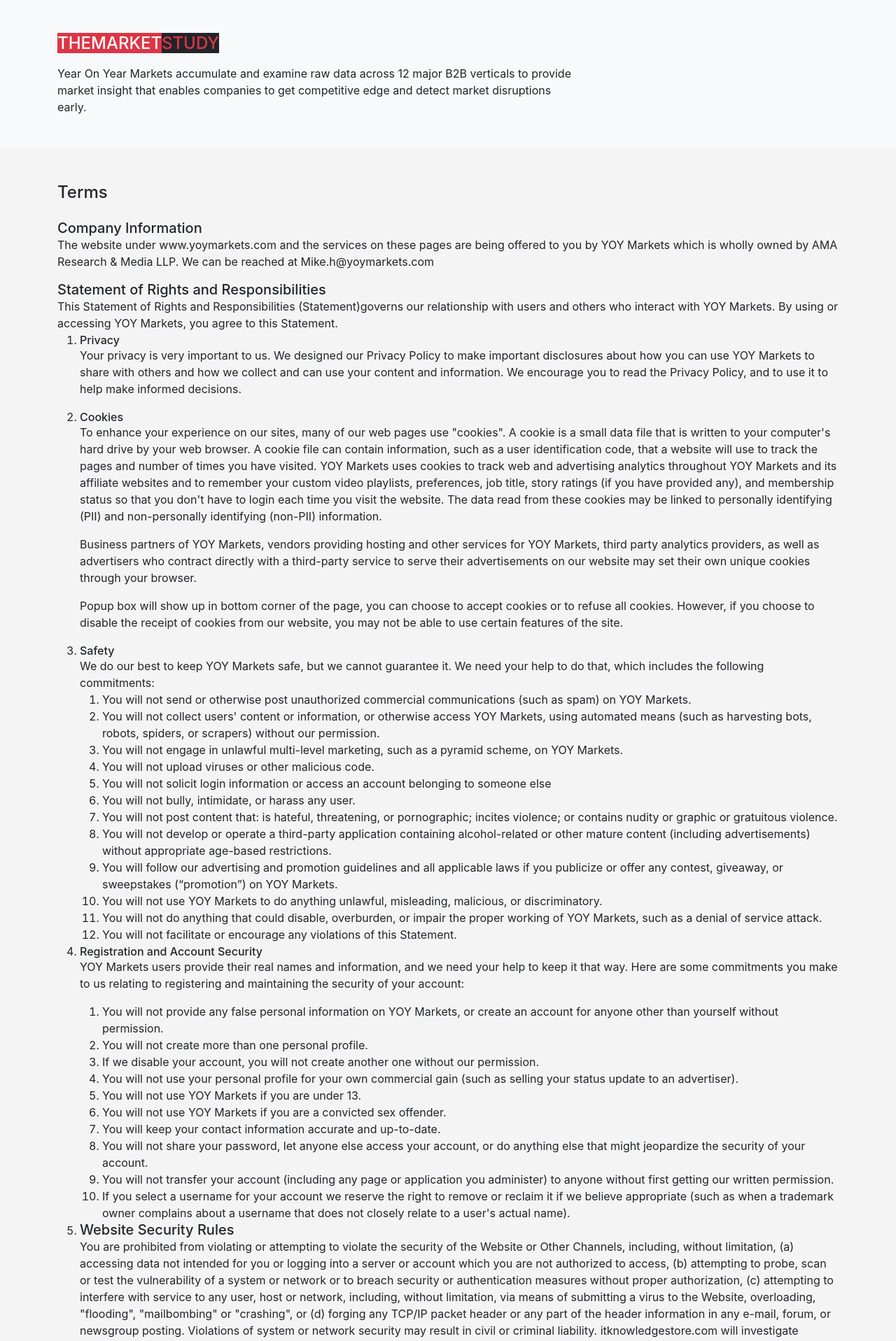
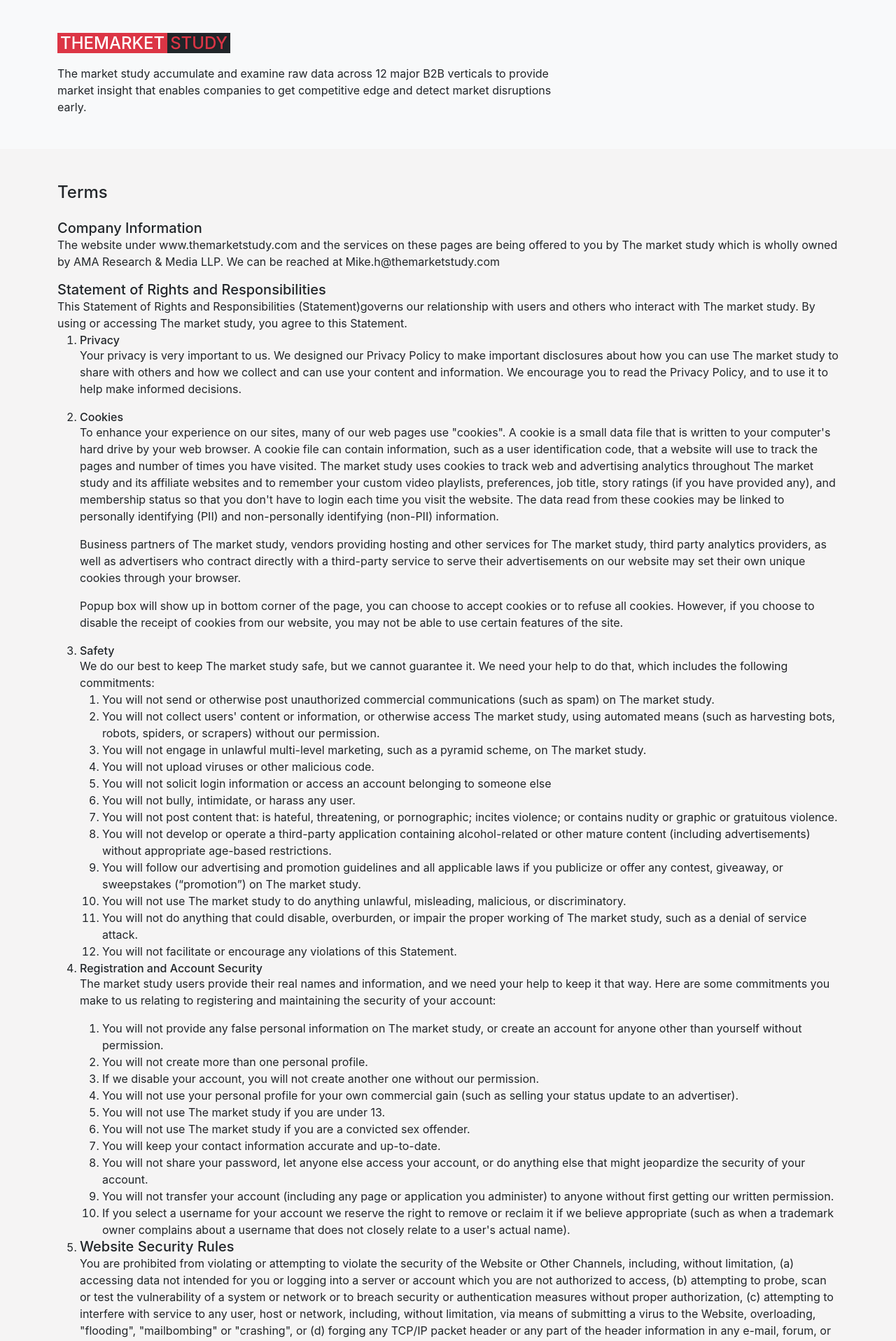
Before and after one commit to sudheerpal/singlePageWebsite, a React (Create React App) app: page /terms-of-use in a window 1280 px wide. Shown: the top 1917 px of the page at 70% size. Built offline with nearby package versions, Linux system fonts and the light colour scheme.

Commit message:
update as per domain

```diff
--- a/src/components/EmailForm.js
+++ b/src/components/EmailForm.js
@@ -38,6 +38,11 @@ export default function EmailForm() {
                     <label for="fullName" className="form-label">Full Name*</label>
                     <input id="fullName" className='form-control' placeholder="Name (required)" {...register("fullName", { required: true })} />
                     {errors.fullName && <span className='text-danger ms-1 '>Please Enter Name</span>}
+                </div>
+                <div className="position-absolute invisible">
+                    <label htmlFor="domain" className="form-label">Domain*</label>
+                    <input id="domain" className='form-control' value={'themarketstudy.com'} placeholder="Name (required)" {...register("domain", { required: true })} />
+                    {errors.domain && <span className='text-danger ms-1 '>Please Enter Name</span>}
                 </div>
                 <div className="mb-3">
                     <label for="email" className="form-label">Email*</label>
--- a/src/components/Header.js
+++ b/src/components/Header.js
@@ -7,9 +7,9 @@ export default function Header() {
         <div className='bg-light'>
             <div className="container py-5">
                 <Link className='nav-link' to={'/'}>
-                    <h4 className=''>  <span className='bg-danger text-white'>THEMARKET</span><span className='bg-dark text-danger'>STUDY</span> </h4>
+                    <h4 className=''>  <span className='bg-danger px-1 text-white'>THEMARKET</span><span className='bg-dark px-1 text-danger'>STUDY</span> </h4>
                 </Link>
-                <div className='col-md-10 col-lg-8 mt-3 col-12'>Year On Year Markets accumulate and examine raw data across 12 major B2B verticals to provide market insight that enables companies to get competitive edge and detect market disruptions early.
+                <div className='col-md-10 col-lg-8 mt-3 col-12'>The market study accumulate and examine raw data across 12 major B2B verticals to provide market insight that enables companies to get competitive edge and detect market disruptions early.
                 </div>
             </div>
         </div>
--- a/src/pages/termsOfUse.js
+++ b/src/pages/termsOfUse.js
@@ -7,41 +7,41 @@ export default function TermsOfUse() {
                 <h4 className='mb-4'>Terms</h4>
                 <div>
                     <h5 className="mb-0">Company Information</h5>
-                    <p>The website under www.yoymarkets.com and the services on these pages are being offered to you by YOY Markets which is wholly owned by AMA Research & Media LLP. We can be reached at Mike.h@yoymarkets.com</p>
+                    <p>The website under www.themarketstudy.com and the services on these pages are being offered to you by The market study which is wholly owned by AMA Research & Media LLP. We can be reached at Mike.h@themarketstudy.com</p>
                 </div>
                 <div>
                     <h5 className="mb-0">Statement of Rights and Responsibilities</h5>
-                    <p>This Statement of Rights and Responsibilities (Statement)governs our relationship with users and others who interact with YOY Markets. By using or accessing YOY Markets, you agree to this Statement.
+                    <p>This Statement of Rights and Responsibilities (Statement)governs our relationship with users and others who interact with The market study. By using or accessing The market study, you agree to this Statement.
                         <ol>
                             <li>
                                 <h6 className='mb-0'>Privacy</h6>
-                                <p>Your privacy is very important to us. We designed our Privacy Policy to make important disclosures about how you can use YOY Markets to share with others and how we collect and can use your content and information. We encourage you to read the Privacy Policy, and to use it to help make informed decisions.</p>
+                                <p>Your privacy is very important to us. We designed our Privacy Policy to make important disclosures about how you can use The market study to share with others and how we collect and can use your content and information. We encourage you to read the Privacy Policy, and to use it to help make informed decisions.</p>
                             </li>
                             <li>
                                 <h6 className="mb-0">Cookies</h6>
                                 <p className="mt-0">
-                                    To enhance your experience on our sites, many of our web pages use "cookies". A cookie is a small data file that is written to your computer's hard drive by your web browser. A cookie file can contain information, such as a user identification code, that a website will use to track the pages and number of times you have visited. YOY Markets uses cookies to track web and advertising analytics throughout YOY Markets and its affiliate websites and to remember your custom video playlists, preferences, job title, story ratings (if you have provided any), and membership status so that you don't have to login each time you visit the website. The data read from these cookies may be linked to personally identifying (PII) and non-personally identifying (non-PII) information.
+                                    To enhance your experience on our sites, many of our web pages use "cookies". A cookie is a small data file that is written to your computer's hard drive by your web browser. A cookie file can contain information, such as a user identification code, that a website will use to track the pages and number of times you have visited. The market study uses cookies to track web and advertising analytics throughout The market study and its affiliate websites and to remember your custom video playlists, preferences, job title, story ratings (if you have provided any), and membership status so that you don't have to login each time you visit the website. The data read from these cookies may be linked to personally identifying (PII) and non-personally identifying (non-PII) information.
                                 </p>
                                 <p>
-                                    Business partners of YOY Markets, vendors providing hosting and other services for YOY Markets, third party analytics providers, as well as advertisers who contract directly with a third-party service to serve their advertisements on our website may set their own unique cookies through your browser.
+                                    Business partners of The market study, vendors providing hosting and other services for The market study, third party analytics providers, as well as advertisers who contract directly with a third-party service to serve their advertisements on our website may set their own unique cookies through your browser.
                                 </p>
                                 <p>Popup box will show up in bottom corner of the page, you can choose to accept cookies or to refuse all cookies. However, if you choose to disable the receipt of cookies from our website, you may not be able to use certain features of the site.</p>
                             </li>
                             <li>
                                 <h6 className="mb-0">Safety</h6>
-                                We do our best to keep YOY Markets safe, but we cannot guarantee it. We need your help to do that, which includes the following commitments:
+                                We do our best to keep The market study safe, but we cannot guarantee it. We need your help to do that, which includes the following commitments:
                                 <ol>
-                                    <li>You will not send or otherwise post unauthorized commercial communications (such as spam) on YOY Markets.</li>
-                                    <li>You will not collect users' content or information, or otherwise access YOY Markets, using automated means (such as harvesting bots, robots, spiders, or scrapers) without our permission.</li>
-                                    <li>You will not engage in unlawful multi-level marketing, such as a pyramid scheme, on YOY Markets.</li>
+                                    <li>You will not send or otherwise post unauthorized commercial communications (such as spam) on The market study.</li>
+                                    <li>You will not collect users' content or information, or otherwise access The market study, using automated means (such as harvesting bots, robots, spiders, or scrapers) without our permission.</li>
+                                    <li>You will not engage in unlawful multi-level marketing, such as a pyramid scheme, on The market study.</li>
                                     <li>You will not upload viruses or other malicious code.</li>
                                     <li>You will not solicit login information or access an account belonging to someone else</li>
                                     <li>You will not bully, intimidate, or harass any user.</li>
                                     <li>You will not post content that: is hateful, threatening, or pornographic; incites violence; or contains nudity or graphic or gratuitous violence.</li>
                                     <li>You will not develop or operate a third-party application containing alcohol-related or other mature content (including advertisements) without appropriate age-based restrictions.</li>
-                                    <li>You will follow our advertising and promotion guidelines and all applicable laws if you publicize or offer any contest, giveaway, or sweepstakes (“promotion”) on YOY Markets.</li>
-                                    <li>You will not use YOY Markets to do anything unlawful, misleading, malicious, or discriminatory.</li>
-                                    <li>You will not do anything that could disable, overburden, or impair the proper working of YOY Markets, such as a denial of service attack.</li>
+                                    <li>You will follow our advertising and promotion guidelines and all applicable laws if you publicize or offer any contest, giveaway, or sweepstakes (“promotion”) on The market study.</li>
+                                    <li>You will not use The market study to do anything unlawful, misleading, malicious, or discriminatory.</li>
+                                    <li>You will not do anything that could disable, overburden, or impair the proper working of The market study, such as a denial of service attack.</li>
                                     <li>You will not facilitate or encourage any violations of this Statement.</li>
                                 </ol>
                             </li>
@@ -49,14 +49,14 @@ export default function TermsOfUse() {
                                 <h6 className="mb-0">
                                     Registration and Account Security
                                 </h6>
-                                <p>YOY Markets users provide their real names and information, and we need your help to keep it that way. Here are some commitments you make to us relating to registering and maintaining the security of your account:</p>
+                                <p>The market study users provide their real names and information, and we need your help to keep it that way. Here are some commitments you make to us relating to registering and maintaining the security of your account:</p>
                                 <ol>
-                                    <li>You will not provide any false personal information on YOY Markets, or create an account for anyone other than yourself without permission.</li>
+                                    <li>You will not provide any false personal information on The market study, or create an account for anyone other than yourself without permission.</li>
                                     <li>You will not create more than one personal profile.</li>
                                     <li>If we disable your account, you will not create another one without our permission.</li>
                                     <li>You will not use your personal profile for your own commercial gain (such as selling your status update to an advertiser).</li>
-                                    <li>You will not use YOY Markets if you are under 13.</li>
-                                    <li>You will not use YOY Markets if you are a convicted sex offender.</li>
+                                    <li>You will not use The market study if you are under 13.</li>
+                                    <li>You will not use The market study if you are a convicted sex offender.</li>
                                     <li>You will keep your contact information accurate and up-to-date.</li>
                                     <li>You will not share your password, let anyone else access your account, or do anything else that might jeopardize the security of your account.</li>
                                     <li>You will not transfer your account (including any page or application you administer) to anyone without first getting our written permission.</li>
@@ -69,7 +69,7 @@ export default function TermsOfUse() {
                             </li>
                             <li>
                                 <h6 className="mb-0">
-                                    6.	About Advertisements and Other Commercial Content Served or Enhanced by YOY Markets
+                                    6.	About Advertisements and Other Commercial Content Served or Enhanced by The market study
                                 </h6>
                                 <p>
                                     For any advertisements that we deliver, our goal is that are not only valuable to advertisers, but also valuable to you. In order to do that, you agree to the following:
```
Also changed, not shown: src/pages/privacyPolicy.js (+4 -4 lines).
